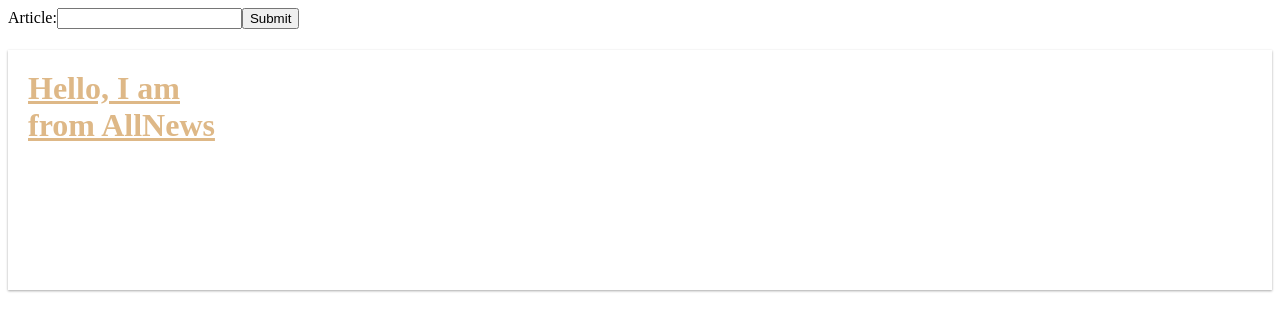
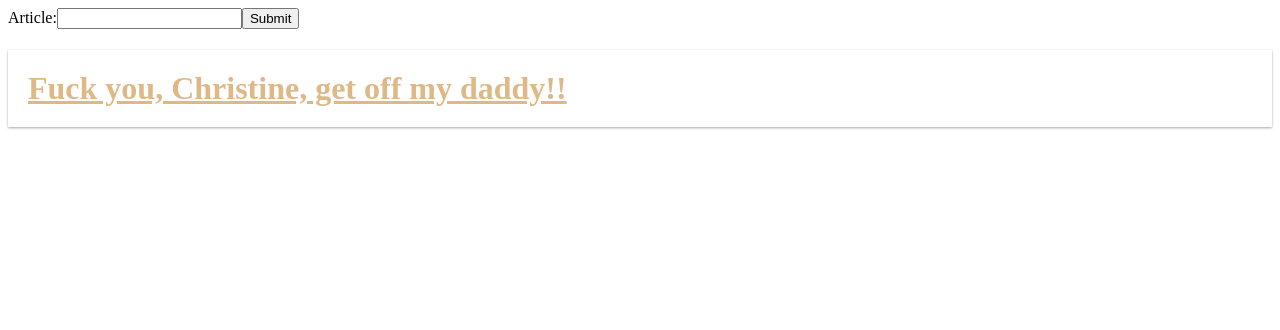
Before and after one commit to ttran835/news_details, a React app: page / in a window 1280 px wide. Shown: the top 330 px of the page. Built offline with nearby package versions, Linux system fonts and the light colour scheme; the HTML template or start-up script is replaced by a standard one.

Commit message:
add some additional config to webpack to make sure scss modules work correctly

```diff
--- a/client/src/components/AllNews/AllNews.jsx
+++ b/client/src/components/AllNews/AllNews.jsx
@@ -5,8 +5,12 @@
 export default function AllNews(props) {
   return (
     <div className="container">
-      <div className={`row ${styles.materialUiShadow}`}>
-        <h1 className={styles.testThings}>Hello, I am from AllNews</h1>
+      <div className={`row justify-content-center`}>
+        <h1
+          className={`col-xs-12${styles.testThings} ${styles.materialUiShadow}`}
+        >
+          Fuck you, Christine, get off my daddy!!
+        </h1>
       </div>
     </div>
   );
--- a/client/src/styles/main.scss
+++ b/client/src/styles/main.scss
@@ -1,5 +1,5 @@
 @import '../components/Link/Link.scss';
-@import '../components/AllNews/AllNews.scss';
+@import '../components/AllNews/AllNews.module.scss';
 
 $main-bg: #fff;
 $second-bg: #fff;
--- a/jest.config.js
+++ b/jest.config.js
@@ -1,5 +1,3 @@
-const path = require('path');
-
 module.exports = {
   modulePaths: ['<rootDir>'],
   moduleFileExtensions: ['js', 'jsx', 'json'],
--- a/webpack.config.js
+++ b/webpack.config.js
@@ -83,6 +83,7 @@
   resolve: {
     extensions: ['.js', '.jsx'],
   },
+
   // this is used to proxy ports
   plugins: [
     new webpack.DefinePlugin({
```
